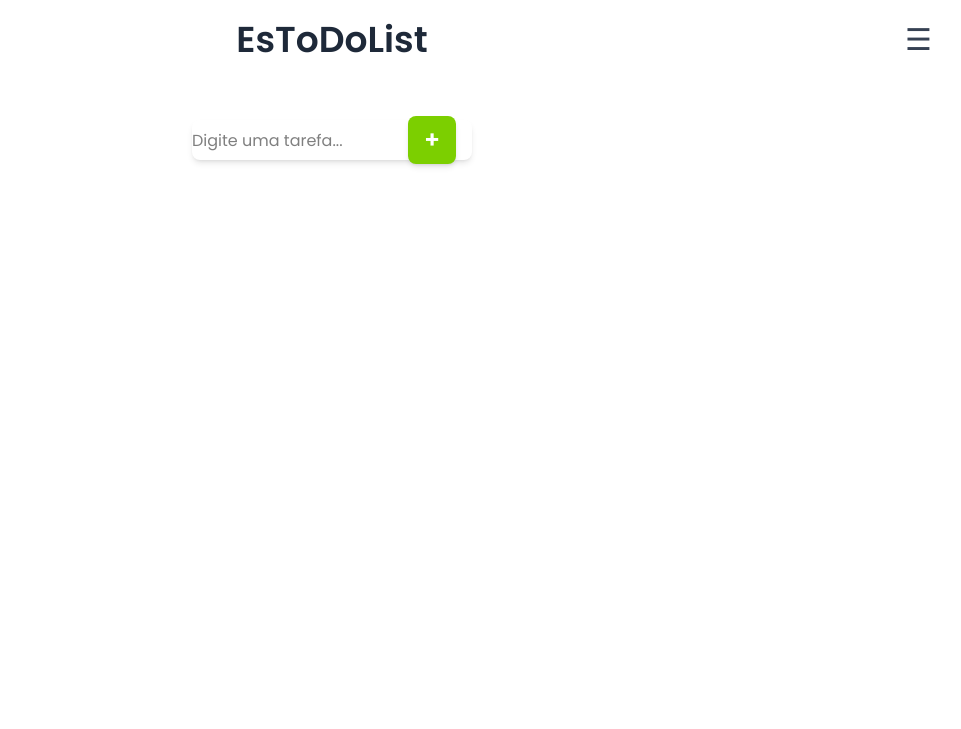
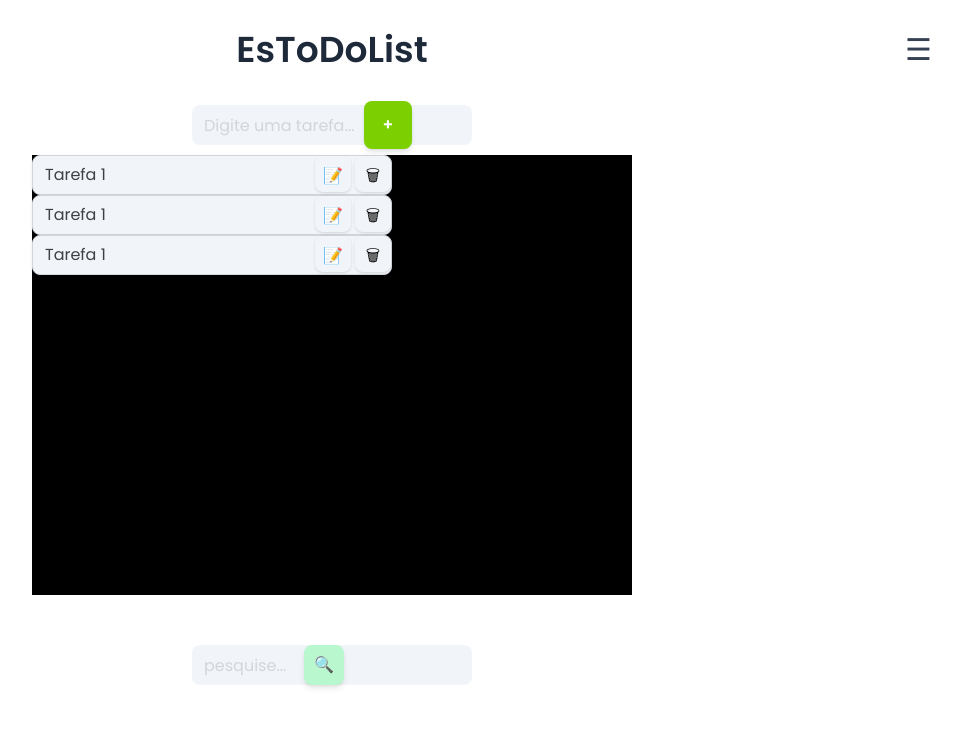
Before and after one commit to julio-aurelio/Nova-pasta, a plain HTML site: page index.html in a window 1280 px wide. Shown: the whole page, without its empty margins (308-1269 px from the left). Drawn offline with nearby package versions, Linux system fonts and the light colour scheme.

Commit message:
🚀 segudo commit

```diff
--- a/index.html
+++ b/index.html
@@ -14,16 +14,47 @@
 </head>
 
 <body>
-    <header class="max-w-full h-20 flex justify-center items-center relative">
+    <header class="max-w-full h-25 flex justify-center items-center relative">
         <h1 class="text-4xl font-semibold text-center text-gray-800">EsToDoList</h1>
         <button class="flex text-3xl text-gray-700 hover:text-green-700 transition absolute right-10">☰</button>
     </header>
     <main>
-        <div id="conteudo" class="">
-            <input type="text" placeholder="Digite uma tarefa..." class="flex-grow p-3.5 w-70 h-10  bg-white border-gray-300 focus:outline-none absolute top-10 transition duration-150 ease-in-out shadow-md rounded-lg">
-            <button id="adicionar-tarefa-btn" class="flex-shrink-0 w-12 h-12 bg-lime-500 text-white text-2xl font-bold rounded-lg absolute top-9 right-65 transition duration-150 ease-in-out shadow-md">+</button>
+        <div id="conteudo" class="flex w-full flex-wrap h-10 justify-center items-center relative">
+             <input type="text" id="nova-tarefa-input" placeholder="Digite uma tarefa..."
+                class="flex w-70 h-10 p-3 bg-slate-100 rounded-lg text-zinc-600 placeholder-gray-300 focus:outline-none focus:ring-2 focus:ring-green-500">
+            <button id="adicionar-tarefa-btn"
+                class="flex-shrink-0 w-12 h-12 bg-lime-500 hover:bg-lime-700 text-white text-2x1 font-bold rounded-lg transition duration-150 ease-in-out shadow-md absolute right-140">+</button>
         </div>
-        <div id="conteudo2" class=""></div>
+        <div id="conteudo2" class="flex w-150 h-110 justify-center items-center bg-black">
+            <ul id="lista-de-tarefas" class="space-y-3 h-full w-full">
+                <li class=" w-90 h-10 flex justify-between bg-slate-100 items-center p-3 border border-gray-300 houver:bg-gray-100 rounded-lg shadow-sm cursor-pointer transition duration-150 ease-in-out relative">
+                    <span class=" text-zinc-700 flex-grow">Tarefa 1</span>
+                    <div class="flex space">
+                        <button class="p-2 w-9 h-9 border-green-100 rounded-lg shadow-sm cursor-pointer transition duration-150 ease-in-out absolute right-10 top-0">📝</button>
+                        <button class="p-2 w-9 h-9 border-green-100 rounded-lg shadow-sm cursor-pointer transition duration-150 ease-in-out absolute right-0 top-0">🗑</button>
+                    </div>
+                </li>
+                <li class=" w-90 h-10 flex justify-between bg-slate-100 items-center p-3 border border-gray-300 houver:bg-gray-100 rounded-lg shadow-sm cursor-pointer transition duration-150 ease-in-out relative mt-10">
+                    <span class=" text-zinc-700 flex-grow">Tarefa 1</span>
+                    <div class="flex space">
+                        <button class="p-2 w-9 h-9 border-green-100 rounded-lg shadow-sm cursor-pointer transition duration-150 ease-in-out absolute right-10 top-0">📝</button>
+                        <button class="p-2 w-9 h-9 border-green-100 rounded-lg shadow-sm cursor-pointer transition duration-150 ease-in-out absolute right-0 top-0">🗑</button>
+                    </div>
+                </li>
+                <li class=" w-90 h-10 flex justify-between bg-slate-100 items-center p-3 border border-gray-300 houver:bg-gray-100 rounded-lg shadow-sm cursor-pointer transition duration-150 ease-in-out relative">
+                    <span class=" text-zinc-700 flex-grow">Tarefa 1</span>
+                    <div class="flex space">
+                        <button class="p-2 w-9 h-9 border-green-100 rounded-lg shadow-sm cursor-pointer transition duration-150 ease-in-out absolute right-10 top-0">📝</button>
+                        <button class="p-2 w-9 h-9 border-green-100 rounded-lg shadow-sm cursor-pointer transition duration-150 ease-in-out absolute right-0 top-0">🗑</button>
+                    </div>
+                </li>
+            </ul>
+        </div>
+        <div id="pesquisa" class="flex w-full flex-wrap h-30 justify-center items-center">
+            <input type="text" id="pesquisa" placeholder="pesquise..."
+                class="flex w-70 h-10 p-3 bg-slate-100 rounded-lg text-zinc-600 placeholder-gray-300 focus:outline-none focus:ring-2 focus:ring-green-500"> <button id="adicionar-tarefa-btn"
+                class="flex-shrink-0 w-10 h-10 bg-green-200 hover:bg-green-700 text-white text-2x1 font-bold rounded-lg transition duration-150 ease-in-out shadow-md absolute right-157">🔍</button>
+        </div>
     </main>
 </body>
 
--- a/style.css
+++ b/style.css
@@ -1,5 +1,4 @@
 *{
-    padding: 0;
     margin: 0;
     box-sizing: border-box;
 }
@@ -12,26 +11,11 @@ body{
     font-family: 'Poppins', sans-serif;
 }
 main{
-    height: 657px;
+    height: 630px;
     width: 100%;
     display: flex;
     justify-content: center;
     align-items: center;
     flex-wrap: wrap;
+    position: relative;
 }
-#conteudo{
-    height: 15%;
-    width: 60%;
-    display: flex;
-    position: relative;
-    justify-content: center;
-    align-items: center;
-}
-#conteudo2{
-    height: 85%;
-    width: 60%;
-    display: flex;
-    position: relative;
-    justify-content: center;
-    align-items: center;
-}
```
